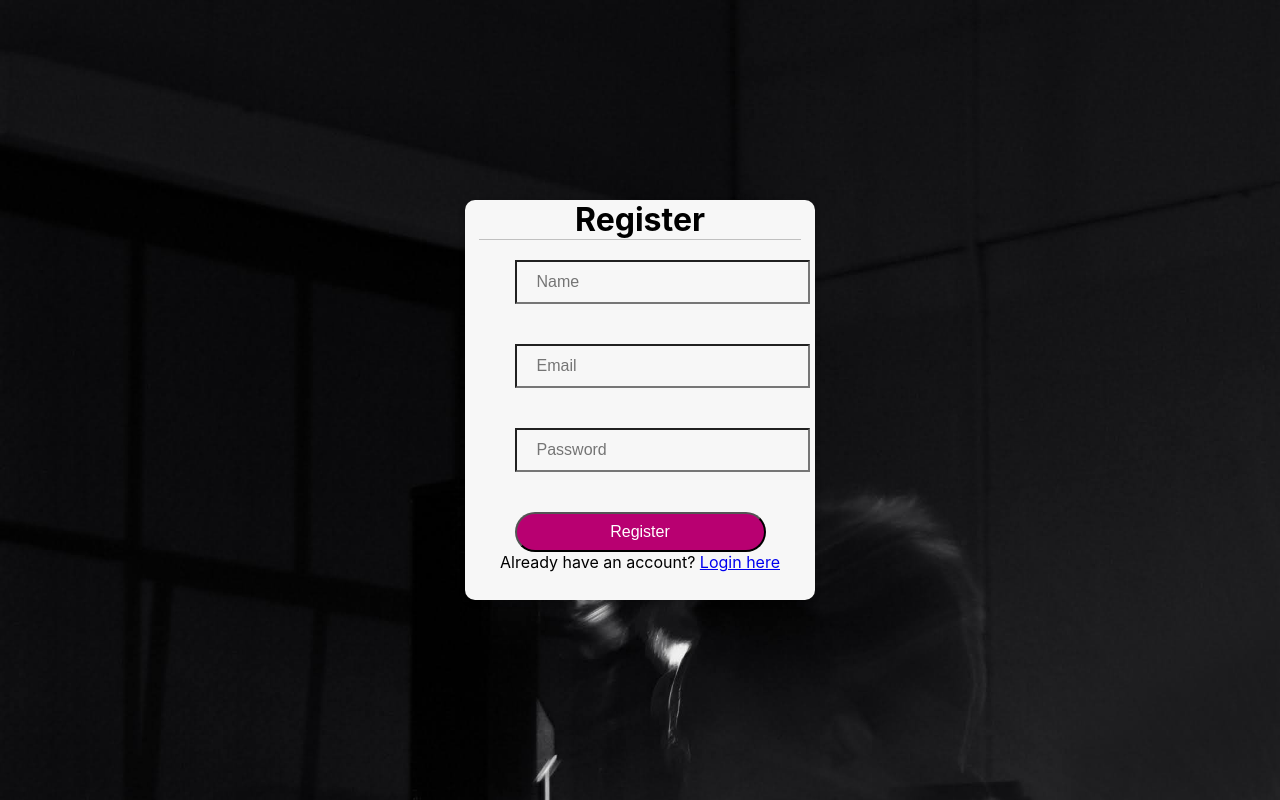
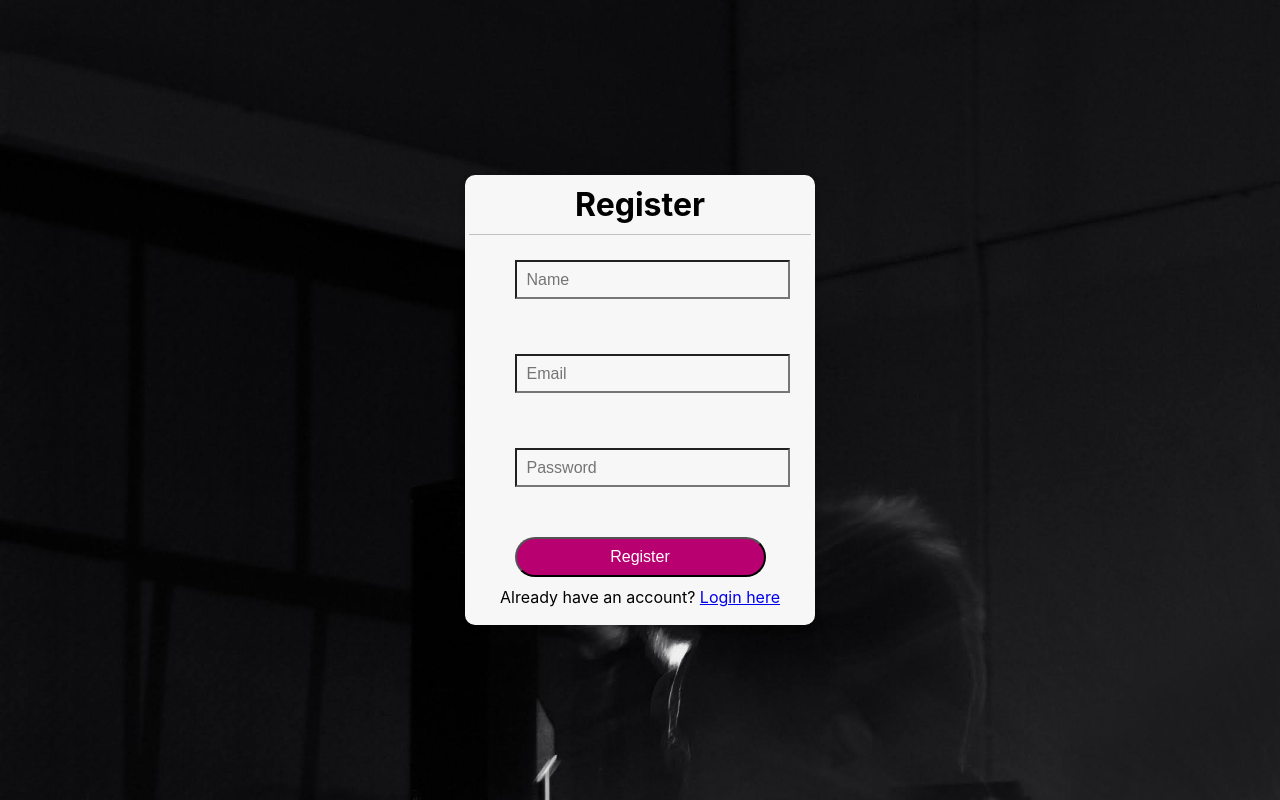
Before and after one commit to HirotheChamp/FirstRate, a React (Create React App) app in the folder client/: page /register in a window 1280 px wide. Built offline with nearby package versions, Linux system fonts and the light colour scheme.

Commit message:
more changes to login and reg. separated login and registration containers in the respective css file since they require different sizes to fit the components

```diff
--- a/client/src/components/LoginRegistration/Login.jsx
+++ b/client/src/components/LoginRegistration/Login.jsx
@@ -36,7 +36,7 @@ console.log(data)
     }
 
   return (
-    <div className='login-reg-container'>
+    <div className='login-container'>
     <h1>Login</h1>
 
     <form on onSubmit={loginUser}>
@@ -66,7 +66,8 @@ console.log(data)
   <span id='underline'></span>
 
    <div className='button-section'>
-<button>
+<button className='new-account'>
+
     <Link to="/register">Create new account</Link>
     </button>
     </div>
--- a/client/src/components/LoginRegistration/LoginReg.css
+++ b/client/src/components/LoginRegistration/LoginReg.css
@@ -1,11 +1,11 @@
+.login-container {
 
 
-.login-reg-container {
     z-index: 3;
     background-color: rgb(247, 247, 247);
     border-radius: 10px;
     width: 350px;
-    height: 400px;
+    height: 420px;
     box-sizing: border-box;
     display: flex;
     flex-direction: column;
@@ -20,28 +20,64 @@ background-color: rgb(247, 247, 247);
     box-shadow: 0px 3px 6px 0px rgba(0, 0, 0, 0.16);
 }
 
-.login-reg-container h1 {
+.reg-container {
+
+
+    z-index: 3;
+    background-color: rgb(247, 247, 247);
+    border-radius: 10px;
+    width: 350px;
+    height: 450px;
+    box-sizing: border-box;
+    display: flex;
+    flex-direction: column;
+    position: absolute;
+    top: 50%;
+    left: 50%;
+    transform: translate(-50%, -50%);
+
+    /* Boxshadow */
+    -webkit-box-shadow: 0px 3px 6px 0px rgba(0, 0, 0, 0.16);
+    -moz-box-shadow: 0px 3px 6px 0px rgba(0, 0, 0, 0.16);
+    box-shadow: 0px 3px 6px 0px rgba(0, 0, 0, 0.16);
+}
+
+.login-container h1, .reg-container h1 {
     border-bottom: 1px solid silver;
     width: 92%;
     text-align: center;
+    padding: 10px 10px;
 }
 
 
-.login-reg-container > span{
+.login-container > span {
     width: 92%;
     border-bottom: 1px solid silver;
 
 }
 
+.reg-container p {
+    padding: 10px;
+}
 
+/* input section */
+
+form .input-field {
+    position: relative;
+    margin: 10px 0;
+
+}
 
 .input-field input {
+
     width: 100%;
 
-    padding: 0 20px;
-    margin-top: 20px;
+    padding: 0 10px;
 
-    height: 40px;
+    margin-top: 15px;
+    margin-right: 20px;
+
+    height: 35px;
     font-size: 16px;
 
     background: none;
@@ -49,8 +85,28 @@ background-color: rgb(247, 247, 247);
 }
 
 
+/* button section */
+.button-section {
+    padding-top: 10px;
+}
 
-.login-button, .register-button{
+
+
+.new-account {
+    background-color: rgb(50, 226, 50);
+    border-radius: 5px;
+    border-color:  rgb(50, 226, 50);
+    width: 100%;
+    height: 40px;
+
+}
+
+.button-section button:hover {
+    background-color: rgb(36, 197, 36)
+}
+
+.login-button,
+.register-button {
     width: 100%;
     height: 40px;
     padding: 0 20px;
@@ -61,8 +117,10 @@ background-color: rgb(247, 247, 247);
     color: white;
     background-color: rgb(184, 0, 113);
     border-radius: 100px;
+    cursor: pointer;
+}
 
-}
-.login-button:hover, .register-button:hover{
+.login-button:hover,
+.register-button:hover {
     background-color: rgb(167, 2, 104);
 }
--- a/client/src/components/LoginRegistration/Register.jsx
+++ b/client/src/components/LoginRegistration/Register.jsx
@@ -30,7 +30,7 @@ if(data.status === 'ok') {
     }
 
   return (
-    <div className='login-reg-container'>
+    <div className='reg-container'>
     <h1>Register</h1>
 
 
```
Lines whose indentation alone changed are shown as unchanged.
